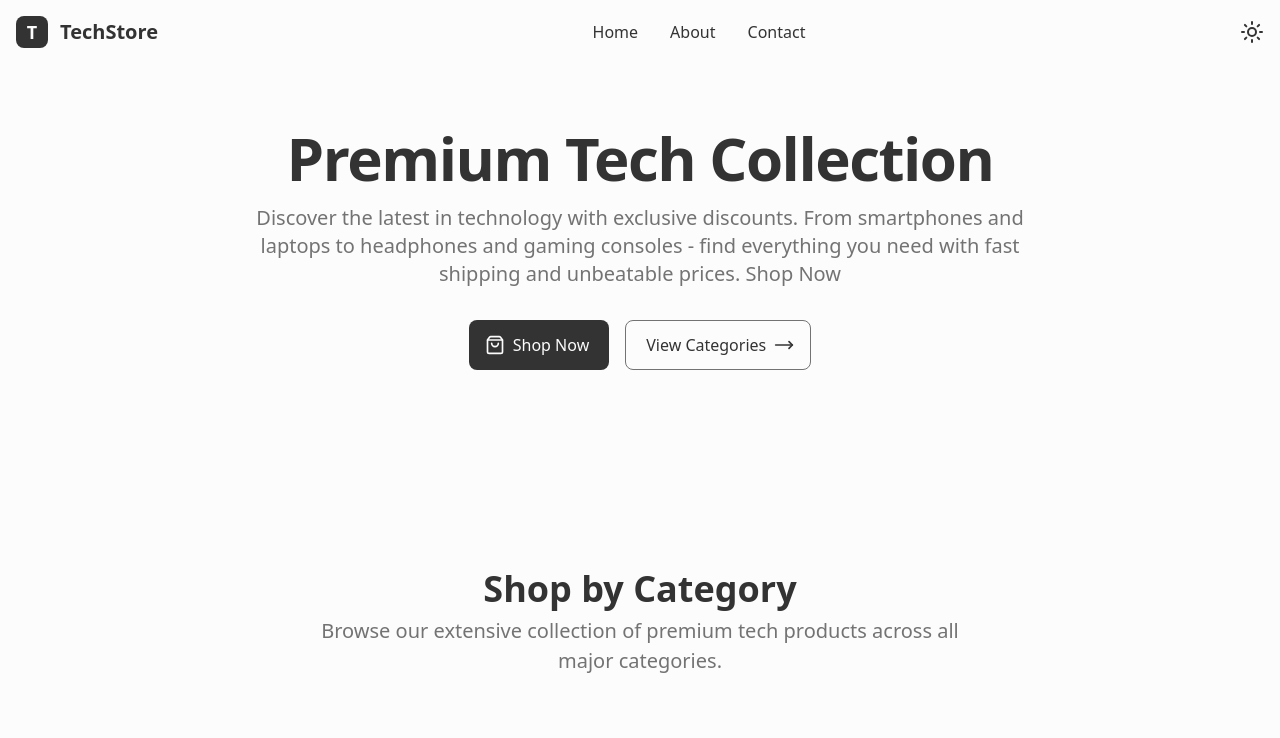
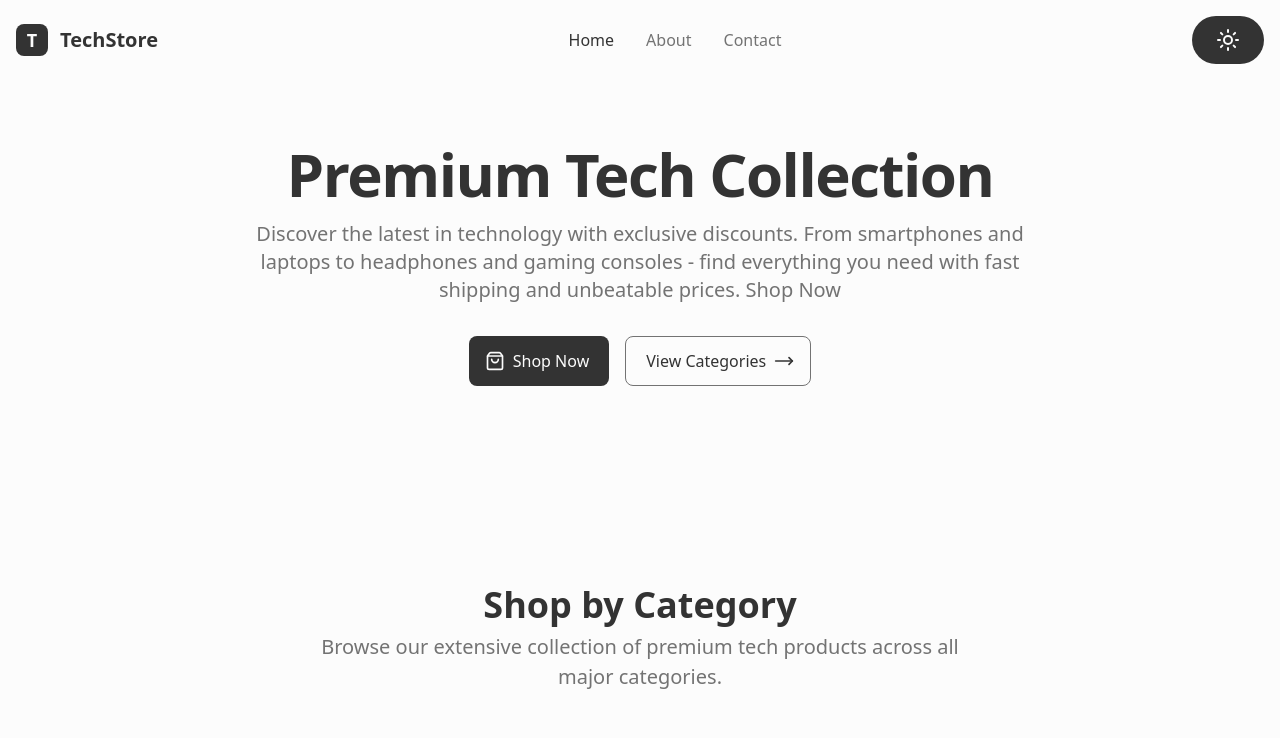
Before and after one commit to ashish-web-developer/tech-store, a React (Vite) app: page / in a window 1280 px wide. Shown: the top 738 px of the page. Built offline with nearby package versions, Linux system fonts and the light colour scheme; no server answers.

Commit message:
added dropdown

```diff
--- a/src/components/nav/mode-dropdown.component.tsx
+++ /dev/null
@@ -1,51 +0,0 @@
-import { useContext } from "react";
-// types
-import type { FC } from "react";
-
-// styled theme
-import { useTheme } from "styled-components";
-
-// context
-import { ModeContext } from "@/context";
-
-const ModeDropdown: FC = () => {
-  const theme = useTheme();
-  const { modeUpdater } = useContext(ModeContext);
-
-  return (
-    <div
-      style={{
-        backgroundColor: theme.palette.primary.main,
-      }}
-      className="absolute top-14 right-4 z-50 my-4 text-base list-none divide-y divide-gray-100 rounded-lg shadow-md"
-    >
-      <ul className="py-2" aria-labelledby="user-menu-button">
-        <li>
-          <button
-            className="block px-4 py-2 text-sm"
-            onClick={() => {
-              modeUpdater?.("light");
-            }}
-          >
-            Light
-          </button>
-        </li>
-        <li>
-          <button
-            onClick={() => {
-              modeUpdater?.("dark");
-            }}
-            className="block px-4 py-2 text-sm"
-          >
-            Dark
-          </button>
-        </li>
-        <li>
-          <button className="block px-4 py-2 text-sm">Colorful</button>
-        </li>
-      </ul>
-    </div>
-  );
-};
-
-export default ModeDropdown;
--- a/src/components/nav/nav-bar.component.tsx
+++ b/src/components/nav/nav-bar.component.tsx
@@ -3,134 +3,48 @@ import { useContext, useState } from "react";
 import type { FC } from "react";
 
 // styled components
-import { StyledLink, StyledNav } from "@/styles/components/nav/nav-bar.style";
-
-// styled theme
+import {
+  NavbarWrapper,
+  ModeButton,
+} from "@/styles/components/nav/nav-bar.style";
 import { useTheme } from "styled-components";
 
+// component
+import Logo from "@/components/nav/logo.component";
+import NavLinks from "@/components/nav/nav-links.component";
+import ThemeDropdown from "@/components/nav/theme-dropdown.component";
+
 // icons
-import { Moon, Sun, Menu } from "lucide-react";
+import { Moon, Sun } from "lucide-react";
 
 // context
 import { ModeContext } from "@/context";
 
-const navbar_items = [
-  { label: "Home", path: "/" },
-  { label: "About", path: "/about" },
-  { label: "Contact", path: "/contact" },
-];
+const Navbar: FC = () => {
+  const [is_dropdown_open, setIsDropdownOpen] = useState(false);
+  const theme = useTheme();
+  const { mode } = useContext(ModeContext);
 
-const Navbar: FC = () => {
-  const theme = useTheme();
-  const { mode, modeUpdater } = useContext(ModeContext);
-  const [is_dropdown_open, setDropDownOpen] = useState(false);
   return (
-    <StyledNav>
+    <NavbarWrapper>
       <div className="max-w-screen-xl flex flex-wrap items-center justify-between mx-auto p-4">
-        {/* ++++++++++++ LOGO +++++++++  */}
-        <div className="flex items-center space-x-3 rtl:space-x-reverse">
-          <div
-            style={{
-              backgroundColor: theme.palette.info.main,
-            }}
-            className="h-8 w-8 bg-red-50 rounded-lg flex items-center justify-center"
-          >
-            <span
-              style={{
-                color: theme.palette.primary.main,
-              }}
-              className="text-primary-foreground font-bold text-lg"
-            >
-              T
-            </span>
+        <Logo />
+        <NavLinks />
+        <div className="flex items-center md:order-2 space-x-3 md:space-x-0 rtl:space-x-reverse">
+          <div className="relative group">
+            <ModeButton onClick={() => setIsDropdownOpen((prev) => !prev)}>
+              {mode === "light" ? (
+                <Sun color={theme.palette.primary.main} />
+              ) : (
+                <Moon color={theme.palette.primary.main} />
+              )}
+            </ModeButton>
+
+            {is_dropdown_open && <ThemeDropdown />}
           </div>
-          <span className="font-bold text-xl">TechStore</span>
-        </div>
-
-        <div className="flex items-center md:order-2 space-x-3 md:space-x-0 rtl:space-x-reverse">
-          {/* ++++++++++++ MODE TOGGLER CTA +++++++++  */}
-          <button
-            type="button"
-            className="flex text-sm rounded-full md:me-0 focus:ring-4 focus:ring-gray-300"
-            id="user-menu-button"
-            aria-expanded="false"
-            data-dropdown-placement="bottom"
-            onClick={() => {
-              setDropDownOpen((prev) => !prev);
-            }}
-          >
-            <span className="sr-only">Open user menu</span>
-            {mode == "dark" ? <Moon /> : <Sun />}
-          </button>
-
-          {/* ++++++++++++ MODE DROPDOWN MENU +++++++++  */}
-          {is_dropdown_open && (
-            <div
-              style={{
-                backgroundColor: theme.palette.primary.main,
-              }}
-              className="absolute top-14 right-4 z-50 my-4 text-base list-none divide-y divide-gray-100 rounded-lg shadow-md"
-            >
-              <ul className="py-2" aria-labelledby="user-menu-button">
-                <li>
-                  <button
-                    className="block px-4 py-2 text-sm"
-                    onClick={() => {
-                      modeUpdater?.("light");
-                    }}
-                  >
-                    Light
-                  </button>
-                </li>
-                <li>
-                  <button
-                    onClick={() => {
-                      modeUpdater?.("dark");
-                    }}
-                    className="block px-4 py-2 text-sm"
-                  >
-                    Dark
-                  </button>
-                </li>
-                <li>
-                  <button className="block px-4 py-2 text-sm">Colorful</button>
-                </li>
-              </ul>
-            </div>
-          )}
-
-          <button
-            data-collapse-toggle="navbar-user"
-            type="button"
-            className="inline-flex items-center p-2 w-10 h-10 justify-center text-sm text-gray-500 rounded-lg md:hidden hover:bg-gray-100 focus:outline-none focus:ring-2 focus:ring-gray-200 dark:text-gray-400 dark:hover:bg-gray-700 dark:focus:ring-gray-600"
-            aria-controls="navbar-user"
-            aria-expanded="false"
-          >
-            <Menu />
-          </button>
-        </div>
-        <div
-          className="items-center justify-between hidden w-full md:flex md:w-auto md:order-1"
-          id="navbar-user"
-        >
-          <ul className="flex flex-col font-medium p-4 md:p-0 mt-4 rounded-lg md:space-x-8 rtl:space-x-reverse md:flex-row md:mt-0 md:border-0">
-            {navbar_items.map((item) => {
-              return (
-                <li key={item.path}>
-                  <StyledLink
-                    to={item.path}
-                    className="block py-2 px-3 text-white bg-blue-700 rounded-sm md:bg-transparent md:text-blue-700 md:p-0 md:dark:text-blue-500"
-                    aria-current="page"
-                  >
-                    {item.label}
-                  </StyledLink>
-                </li>
-              );
-            })}
-          </ul>
         </div>
       </div>
-    </StyledNav>
+    </NavbarWrapper>
   );
 };
 
--- a/src/components/nav/nav-links.component.tsx
+++ b/src/components/nav/nav-links.component.tsx
@@ -1,27 +1,40 @@
 // types
 import type { FC } from "react";
+import { useLocation } from "react-router-dom";
 
-// styled components
-import { NavWrapper, NavItem } from "@/styles/components/nav/nav-links.style";
+// styled componets
+import {
+  NavbarContainer,
+  NavbarList,
+  StyledLink,
+} from "@/styles/components/nav/nav-links.style";
 
-const navbar_items = [
-  { label: "Home", path: "/" },
-  { label: "About", path: "/about" },
-  { label: "Contact", path: "/contact" },
-];
+const NavbarLinks: FC = () => {
+  const location = useLocation();
 
-const NavLinks: FC = () => {
+  const navbar_items = [
+    { path: "/", label: "Home" },
+    { path: "/about", label: "About" },
+    { path: "/contact", label: "Contact" },
+  ];
+
   return (
-    <div id="navbar-user">
-      <NavWrapper>
+    <NavbarContainer id="navbar-user">
+      <NavbarList>
         {navbar_items.map((item) => (
-          <NavItem key={item.path} to={item.path} end>
-            {item.label}
-          </NavItem>
+          <li key={item.path}>
+            <StyledLink
+              to={item.path}
+              $active={location.pathname === item.path}
+              aria-current="page"
+            >
+              {item.label}
+            </StyledLink>
+          </li>
         ))}
-      </NavWrapper>
-    </div>
+      </NavbarList>
+    </NavbarContainer>
   );
 };
 
-export default NavLinks;
+export default NavbarLinks;
--- /dev/null
+++ b/src/components/nav/theme-dropdown.component.tsx
@@ -0,0 +1,50 @@
+import { useContext } from "react";
+// types
+import type { FC } from "react";
+import type { IMode } from "@/context";
+
+// styled components
+import {
+  DropdownWrapper,
+  Header,
+  MenuList,
+  MenuItem,
+} from "@/styles/components/nav/theme-dropdown.style";
+// component
+import Logo from "@/components/nav/logo.component";
+
+// icons
+import { Moon, Sun, Rainbow } from "lucide-react";
+
+// context
+import { ModeContext } from "@/context";
+
+const mode_items = [
+  { label: "Light", icon: <Sun />, value: "light" },
+  { label: "Dark", icon: <Moon />, value: "dark" },
+  { label: "Colorful", icon: <Rainbow />, value: "colorful" },
+];
+
+const ThemeDropdown: FC = () => {
+  const { modeUpdater } = useContext(ModeContext);
+
+  return (
+    <DropdownWrapper>
+      <Header>
+        <Logo />
+      </Header>
+      <MenuList>
+        {mode_items.map((item) => (
+          <li key={item.value}>
+            <MenuItem onClick={() => modeUpdater?.(item.value as IMode)}>
+              {item.icon}
+              {item.label}
+            </MenuItem>
+          </li>
+        ))}
+      </MenuList>
+    </DropdownWrapper>
+  );
+};
+
+export default ThemeDropdown;
--- a/src/components/sidebar/sidebar.component.tsx
+++ b/src/components/sidebar/sidebar.component.tsx
@@ -20,7 +20,7 @@ const Sidebar: FC = () => {
   const theme = useTheme();
   return (
     <>
-      <button
+      {/* <button
         data-drawer-target="default-sidebar"
         data-drawer-toggle="default-sidebar"
         aria-controls="default-sidebar"
@@ -41,7 +41,7 @@ const Sidebar: FC = () => {
             d="M2 4.75A.75.75 0 012.75 4h14.5a.75.75 0 010 1.5H2.75A.75.75 0 012 4.75zm0 10.5a.75.75 0 01.75-.75h7.5a.75.75 0 010 1.5h-7.5a.75.75 0 01-.75-.75zM2 10a.75.75 0 01.75-.75h14.5a.75.75 0 010 1.5H2.75A.75.75 0 012 10z"
           />
         </svg>
-      </button>
+      </button> */}
       <aside
         id="default-sidebar"
         className="fixed top-0 left-0 z-40 w-64 h-screen transition-transform -translate-x-full sm:translate-x-0"
--- a/src/styles/components/nav/nav-bar.style.ts
+++ b/src/styles/components/nav/nav-bar.style.ts
@@ -1,13 +1,26 @@
 import styled from "styled-components";
-import { Link } from "react-router-dom";
 
-const StyledNav = styled.nav`
+const NavbarWrapper = styled.div`
   background: ${({ theme }) => theme.palette.primary.main};
-  color: ${({ theme }) => theme.palette.info.main};
 `;
 
-const StyledLink = styled(Link)`
-  color: ${({ theme }) => theme.palette.info.main};
+const ModeButton = styled.button`
+  background-color: ${({ theme }) => theme.palette.info.main};
+  color: ${({ theme }) => theme.palette.primary.main};
+  display: inline-flex;
+  justify-content: center;
+  align-items: center;
+  gap: 0.5rem; /* gap-2 */
+  padding: 0.75rem 1.5rem; /* py-3 px-6 */
+  font-size: 0.875rem; /* text-sm */
+  border-radius: 9999px; /* rounded-full */
+  font-weight: 600;
+  box-shadow: var(--shadow-xs);
+  transition: all 0.3s ease;
+  cursor: pointer;
+
+  &:hover {
+    opacity: 0.9;
+  }
 `;
-
-export { StyledNav, StyledLink };
+export { NavbarWrapper, ModeButton };
--- a/src/styles/components/nav/nav-links.style.ts
+++ b/src/styles/components/nav/nav-links.style.ts
@@ -1,44 +1,58 @@
 import styled from "styled-components";
-import { NavLink } from "react-router-dom"; // Assuming React Router for navigation
+import { Link } from "react-router-dom";
 
-const NavWrapper = styled.nav`
+const NavbarContainer = styled.div`
+  display: none;
+  width: 100%;
+  align-items: center;
+  justify-content: space-between;
+
+  @media (min-width: 768px) {
+    display: flex;
+    width: auto;
+    order: 1;
+  }
+`;
+
+const NavbarList = styled.ul`
   display: flex;
   flex-direction: column;
   font-weight: 500;
-  padding: 1rem; /* p-4 */
-  border: 1px solid ${({ theme }) => theme.palette.primary.main};
+  padding: 1rem;
+  margin-top: 1rem;
   border-radius: 0.5rem;
-  background: ${({ theme }) => theme.palette.primary.light};
 
   @media (min-width: 768px) {
     flex-direction: row;
-    align-items: center;
+    margin-top: 0;
     border: none;
-    background: transparent;
+    gap: 2rem;
     padding: 0;
-    gap: 2rem; /* space-x-8 */
   }
 `;
 
-const NavItem = styled(NavLink)`
+const StyledLink = styled(Link)<{ $active?: boolean }>`
   display: block;
-  padding: 0.5rem 0.75rem; /* py-2 px-3 */
-  border-radius: 0.25rem;
-  color: ${({ theme }) => theme.palette.info.main};
+  padding: 0.5rem 0.75rem;
+  color: ${({ theme }) => theme.palette.info.light};
+  border-radius: 4px;
   text-decoration: none;
   transition: color 0.3s ease;
 
-  &.active {
-    color: ${({ theme }) => theme.palette.warning.main};
-    font-weight: 600;
+  &:hover {
+    color: ${({ theme }) => theme.palette.info.main};
   }
 
-  &:hover {
-    color: ${({ theme }) => theme.palette.warning.main};
-  }
+  ${({ $active, theme }) =>
+    $active &&
+    `
+      color: ${theme.palette.info.main};
+    `}
 
   @media (min-width: 768px) {
-    padding: 0; /* md:p-0 */
+    background: transparent;
+    padding: 0;
   }
 `;
-export {NavWrapper,NavItem};
+
+export {NavbarContainer,NavbarList,StyledLink};
--- /dev/null
+++ b/src/styles/components/nav/theme-dropdown.style.ts
@@ -0,0 +1,43 @@
+import styled from "styled-components";
+
+const DropdownWrapper = styled.div`
+  position: absolute;
+  top: 100%;
+  right: 0;
+  width: 18rem;
+  margin-top: 0.5rem;
+  background: ${({ theme }) => theme.palette.primary.main};
+  border-radius: 0.75rem;
+  box-shadow: 0px 8px 20px rgba(0, 0, 0, 0.1);
+  z-index: 50;
+  overflow: hidden;
+  border: 1px solid ${({ theme }) => theme.palette.info.light};
+`;
+
+const Header = styled.div`
+  padding: 0.75rem 1rem;
+  display: flex;
+`;
+
+const MenuList = styled.ul`
+  padding: 0.5rem 0;
+`;
+
+const MenuItem = styled.button`
+  display: flex;
+  align-items: center;
+  gap: 1rem;
+  width: 100%;
+  padding: 0.5rem 1.5rem;
+  background: transparent;
+  border: none;
+  cursor: pointer;
+  font-weight: 500;
+  color: ${({ theme }) => theme.palette.info.main};
+  text-align: left;
+
+  &:hover {
+    background: ${({ theme }) => theme.palette.primary.light};
+  }
+`;
+export { DropdownWrapper, Header, MenuList, MenuItem };
```
